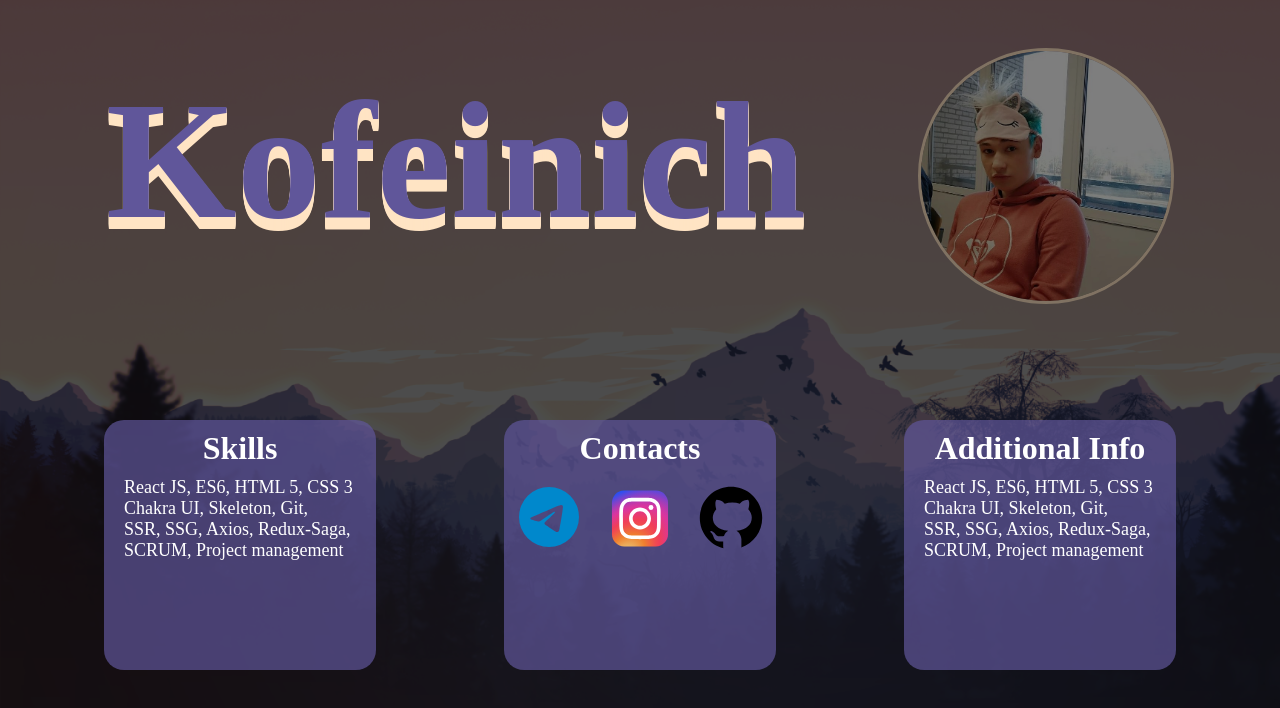
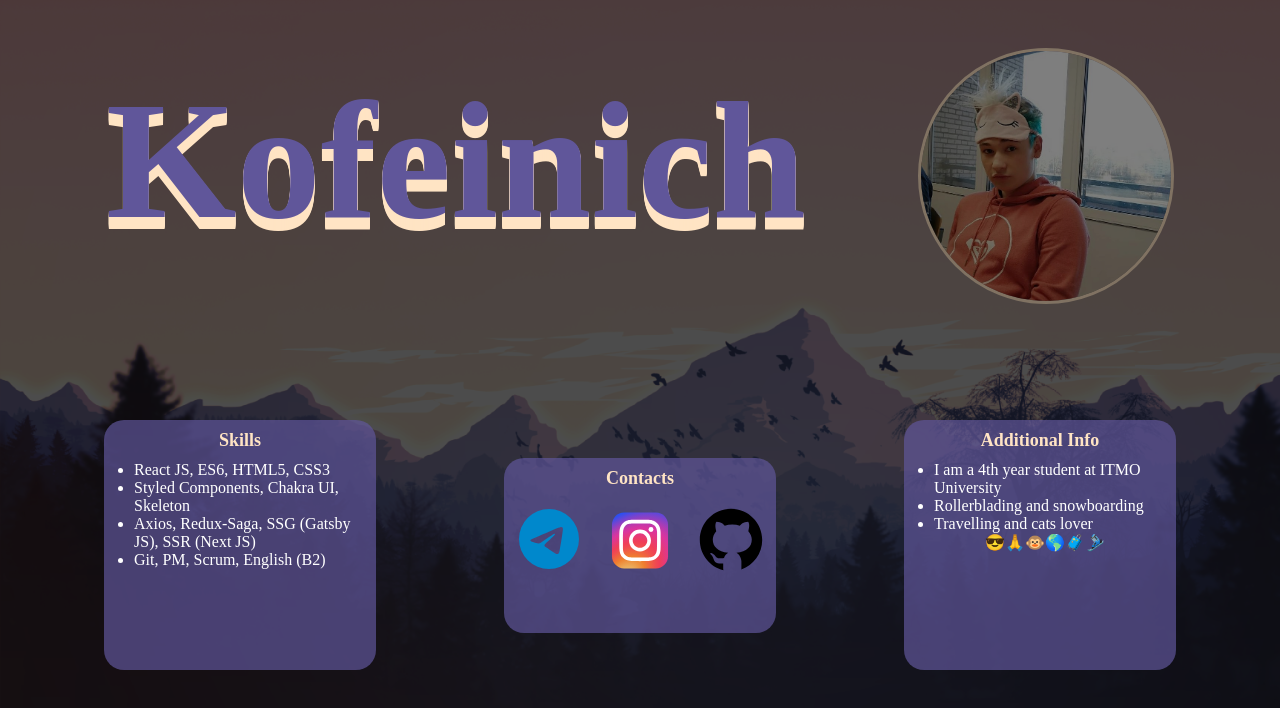
Before and after one commit to Kofeinich/contact_me, a React (Create React App) app: page / in a window 1280 px wide. Shown: the top 708 px of the page. Built offline with nearby package versions, Linux system fonts and the light colour scheme; a web font is replaced by a local one.

Commit message:
#version 2.0

```diff
--- a/public/index.html
+++ b/public/index.html
@@ -10,7 +10,7 @@
     <link rel="preconnect" href="https://fonts.googleapis.com">
     <link rel="preconnect" href="https://fonts.gstatic.com" crossorigin>
     <link href="https://fonts.googleapis.com/css2?family=Commissioner:wght@200&family=Spline+Sans:wght@600&family=The+Nautigal:wght@700&display=swap" rel="stylesheet">
-    <title>Kofeinich</title>
+    <title>Fedor Koniukhov</title>
   </head>
   <body style="padding: 0">
     <div id="root"></div>
--- a/src/components/Page.js
+++ b/src/components/Page.js
@@ -9,7 +9,7 @@ import {StyledSection,
     InstDiv,
     TelDiv,
     GitDiv} from "./service/styles/DefaultStyles"
-import {MyBox, ImageWrapper, TitleWrapper, MyFlex, MyHeading, MyParagraph} from "./service/styles/Styles";
+import {MyBox, ImageWrapper, TitleWrapper, MyFlex, MyHeading, MyParagraph, List, ListItem,} from "./service/styles/Styles";
 
 
 let dis="flex"
@@ -20,6 +20,8 @@ let ca=''
 let dir=''
 let as=''
 let w='300px'
+let h='250px'
+let h2='175px'
 
 if (window.innerWidth < 1000){
     dir='column'
@@ -44,18 +46,28 @@ function Page(){
                 </MyFlex>
                 <MyFlex theme={{ dis: dis, dir: dir, as: as, ca: ca, cj: cj}}>
                     <MyFlex theme={{ dis: dis, dir: dir, as: as, ca: ca, cj: cjs, mw: mw,}}>
-                        <MyBox theme={{ w: w}}>
+                        <MyBox theme={{ w: w, h: h}}>
                             <MyHeading>
                                 Skills
                             </MyHeading>
                             <MyParagraph>
-                                React JS, ES6, HTML 5, CSS 3<br/>
-                                Chakra UI, Skeleton, Git, <br/>
-                                SSR, SSG, Axios, Redux-Saga,<br/>
-                                SCRUM, Project management
+                                <List>
+                                    <ListItem>
+                                        React JS, ES6, HTML5, CSS3
+                                    </ListItem>
+                                    <ListItem>
+                                        Styled Components, Chakra UI, Skeleton
+                                    </ListItem>
+                                    <ListItem>
+                                        Axios, Redux-Saga, SSG (Gatsby JS), SSR (Next JS)
+                                    </ListItem>
+                                    <ListItem>
+                                        Git, PM, Scrum, English (B2)
+                                    </ListItem>
+                                </List>
                             </MyParagraph>
                         </MyBox>
-                        <MyBox theme={{ w: w}}>
+                        <MyBox theme={{ w: w, h: h2}}>
                             <MyHeading>
                                 Contacts
                             </MyHeading>
@@ -83,15 +95,23 @@ function Page(){
                                 </GitDiv>
                             </StyledBoxIcons>
                         </MyBox>
-                        <MyBox theme={{ w: w}}>
+                        <MyBox theme={{ w: w, h: h}}>
                             <MyHeading>
                                 Additional Info
                             </MyHeading>
                             <MyParagraph>
-                                React JS, ES6, HTML 5, CSS 3<br/>
-                                Chakra UI, Skeleton, Git, <br/>
-                                SSR, SSG, Axios, Redux-Saga,<br/>
-                                SCRUM, Project management
+                                <List>
+                                    <ListItem>
+                                        I am a 4th year student at ITMO University
+                                    </ListItem>
+                                    <ListItem>
+                                        Rollerblading and snowboarding
+                                    </ListItem>
+                                    <ListItem>
+                                        Travelling and cats lover
+                                    </ListItem>
+                                    😎🙏🐵🌎🧳🎿
+                                </List>
                             </MyParagraph>
                         </MyBox>
                     </MyFlex>
--- a/src/components/service/styles/DefaultStyles.js
+++ b/src/components/service/styles/DefaultStyles.js
@@ -29,7 +29,7 @@ export const StyledSection = styled.section`
       text-align: center;
       width: 100vw;
       height: 100vh;
-      min-height: 1400px;
+      min-height: 1325px;
       min-width: 300px;
     }
   }
--- a/src/components/service/styles/Styles.js
+++ b/src/components/service/styles/Styles.js
@@ -20,23 +20,26 @@ export const MyBox = styled.div`
   color: white;
   margin: 5vw;;
   width: ${props => props.theme.w};
-  height: 250px;
+  height: ${props => props.theme.h};
   border-radius: 20px;
   align-self: center;
 `
 
 export const MyHeading = styled.h2`
+  font-family: "Andale Mono",serif;
+  color: #ffe4c4;
   text-align: center;
-  font-size: xx-large;
+  font-size: large;
   padding-top: 10px;
   padding-bottom: 10px;
 `
 
 export const MyParagraph = styled.p`
+  font-family: "Andale Mono",serif;
   text-align: left;
   padding-right: 20px ;
   padding-left: 20px;
-  font-size: large;
+  font-size: medium;
 `
 
 export const TitleWrapper = styled.div`
@@ -58,3 +61,14 @@ export const ImageWrapper = styled.div`
     padding: 1rem;
   }
 `
+
+export const List = styled.ul`
+  padding-left: 10px;
+  font-family: "Andale Mono",serif;
+`
+
+export const ListItem = styled.li`
+  font-family: "Andale Mono",serif;
+  text-align: left;
+
+`
```
